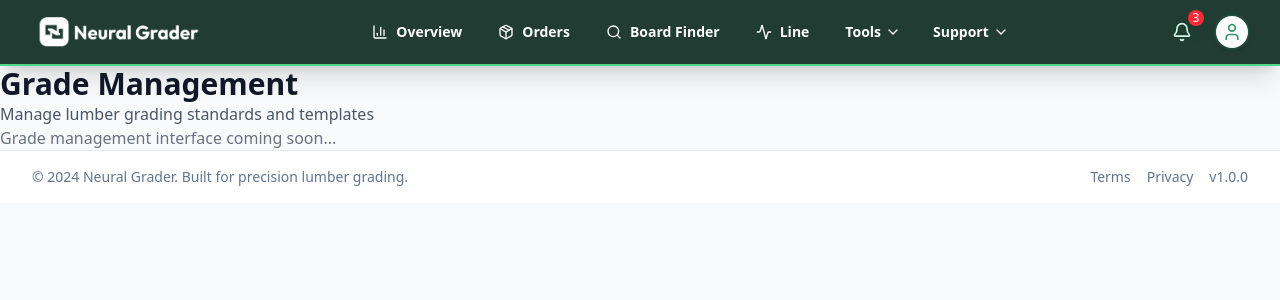
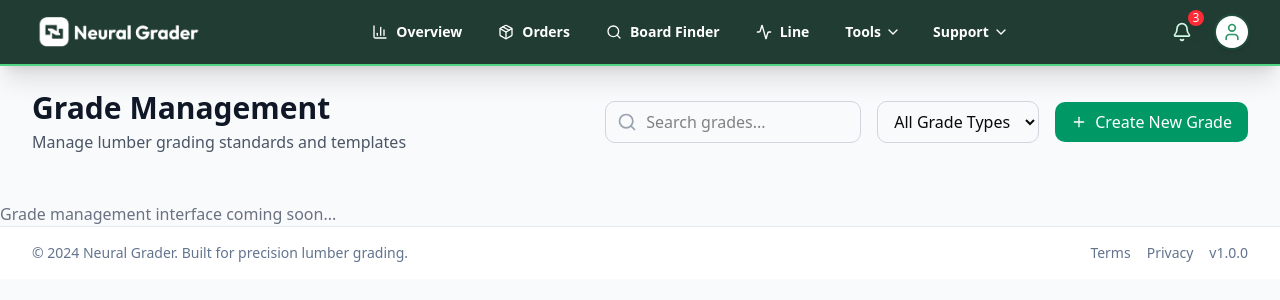
Before and after one commit to erbarraud/NG-V3, a Vue app: page /grade-management in a window 1280 px wide. Shown: the top 300 px of the page. Built offline with nearby package versions, Linux system fonts and the light colour scheme.

Commit message:
Add header controls to Grade Management page

```diff
--- a/src/views/GradeManagement.vue
+++ b/src/views/GradeManagement.vue
@@ -1,8 +1,37 @@
 <template>
   <div class="grade-management"> <!-- root -->
-    <div class="header-section"> <!-- header -->
-      <h1 class="text-3xl font-bold text-gray-900">Grade Management</h1>
-      <p class="text-gray-600">Manage lumber grading standards and templates</p>
+    <div class="header-section w-full px-4 sm:px-6 lg:px-8 py-6"> <!-- header -->
+      <div class="flex items-center justify-between mb-6">
+        <div>
+          <h1 class="text-3xl font-bold text-gray-900">Grade Management</h1>
+          <p class="text-gray-600 mt-1">Manage lumber grading standards and templates</p>
+        </div>
+        <div class="flex items-center space-x-4">
+          <!-- Search Input -->
+          <div class="relative">
+            <Search class="w-5 h-5 text-gray-400 absolute left-3 top-1/2 transform -translate-y-1/2" />
+            <input
+              type="text"
+              placeholder="Search grades..."
+              class="pl-10 pr-3 py-2 border border-gray-300 rounded-lg w-64 focus:ring-2 focus:ring-emerald-500 focus:border-emerald-500"
+            />
+          </div>
+
+          <!-- Filter Dropdown -->
+          <select class="border border-gray-300 rounded-lg px-3 py-2 focus:ring-2 focus:ring-emerald-500 focus:border-emerald-500">
+            <option value="">All Grade Types</option>
+            <option value="hardwood">Hardwood</option>
+            <option value="softwood">Softwood</option>
+            <option value="custom">Custom</option>
+          </select>
+
+          <!-- Create New Grade Button -->
+          <button class="bg-emerald-600 text-white px-4 py-2 rounded-lg hover:bg-emerald-700 transition-colors flex items-center">
+            <Plus class="w-4 h-4 mr-2" />
+            Create New Grade
+          </button>
+        </div>
+      </div>
     </div> <!-- /header -->
     <div class="content-wrapper"> <!-- content -->
       <p class="text-gray-500">Grade management interface coming soon...</p>
@@ -11,5 +40,7 @@
 </template>
 
 <script setup>
+import { Search, Plus } from 'lucide-vue-next'
+
 // Grade management logic will go here
 </script>
```
